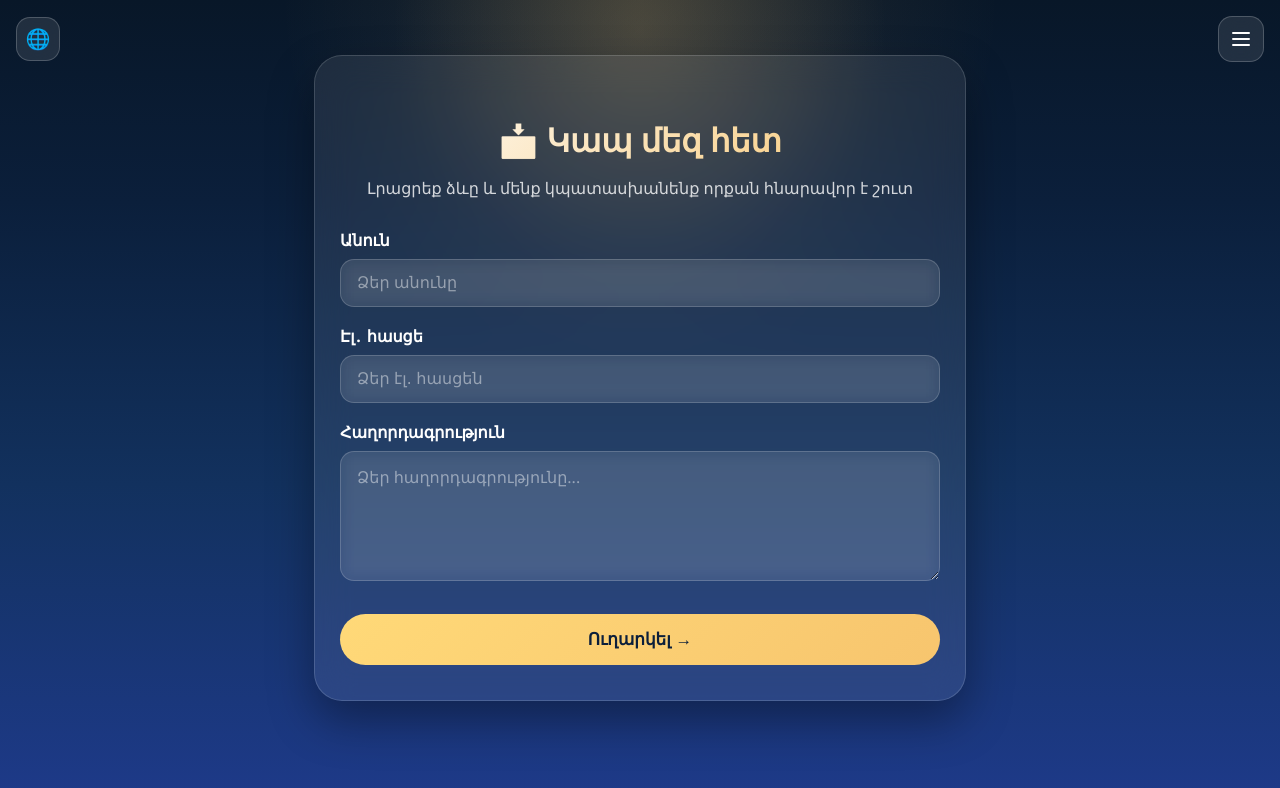
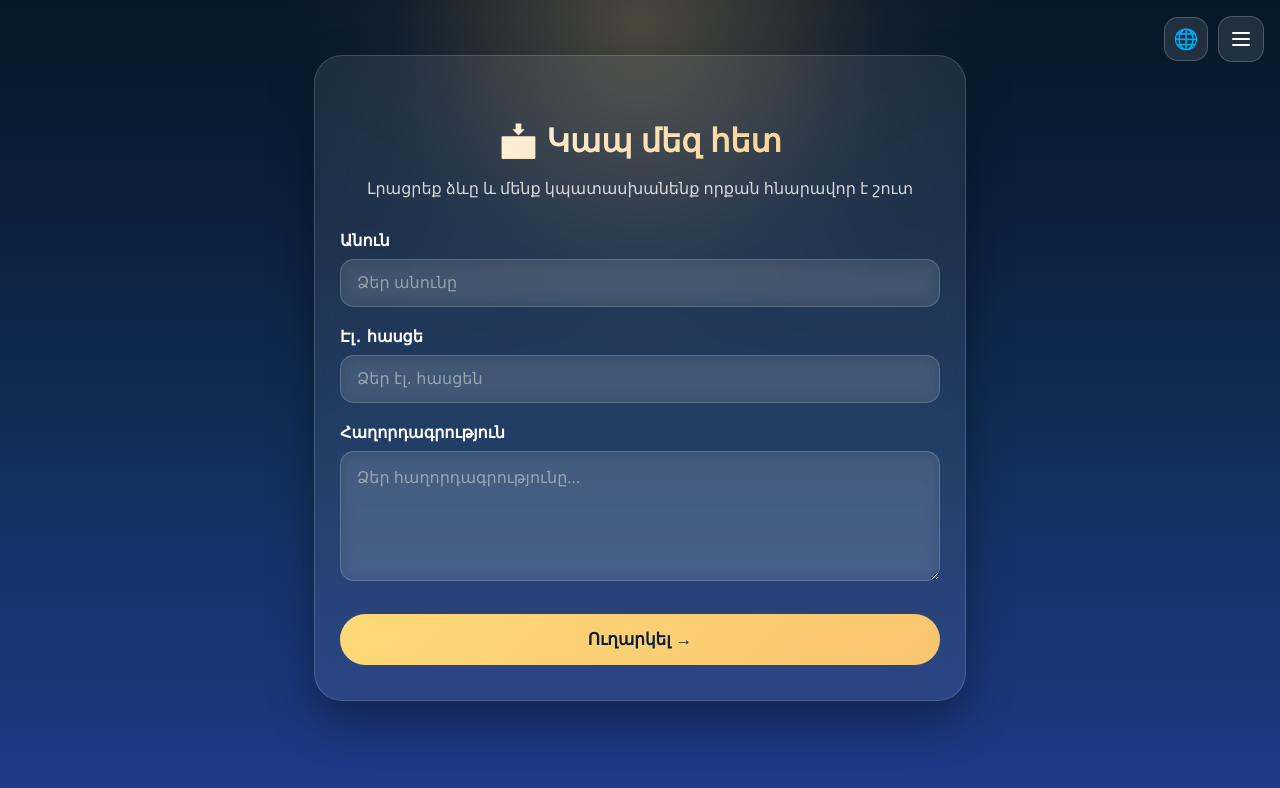
Before and after one commit to n4schooltest2/alpha, a plain HTML site: page support.html in a window 1280 px wide. Drawn offline with Linux system fonts and the light colour scheme.

Commit message:
Move language button next to menu

```diff
--- a/support.html
+++ b/support.html
@@ -245,14 +245,11 @@
         .top-bar {
             position: fixed;
             top: 16px;
-            left: 0;
-            right: 0;
+            right: 16px;
             display: flex;
             align-items: center;
-            justify-content: space-between;
-            padding: 0 16px;
+            gap: 10px;
             z-index: 1000;
-            gap: 10px;
         }
 
         /* ========== NAVBAR ========== */
```
